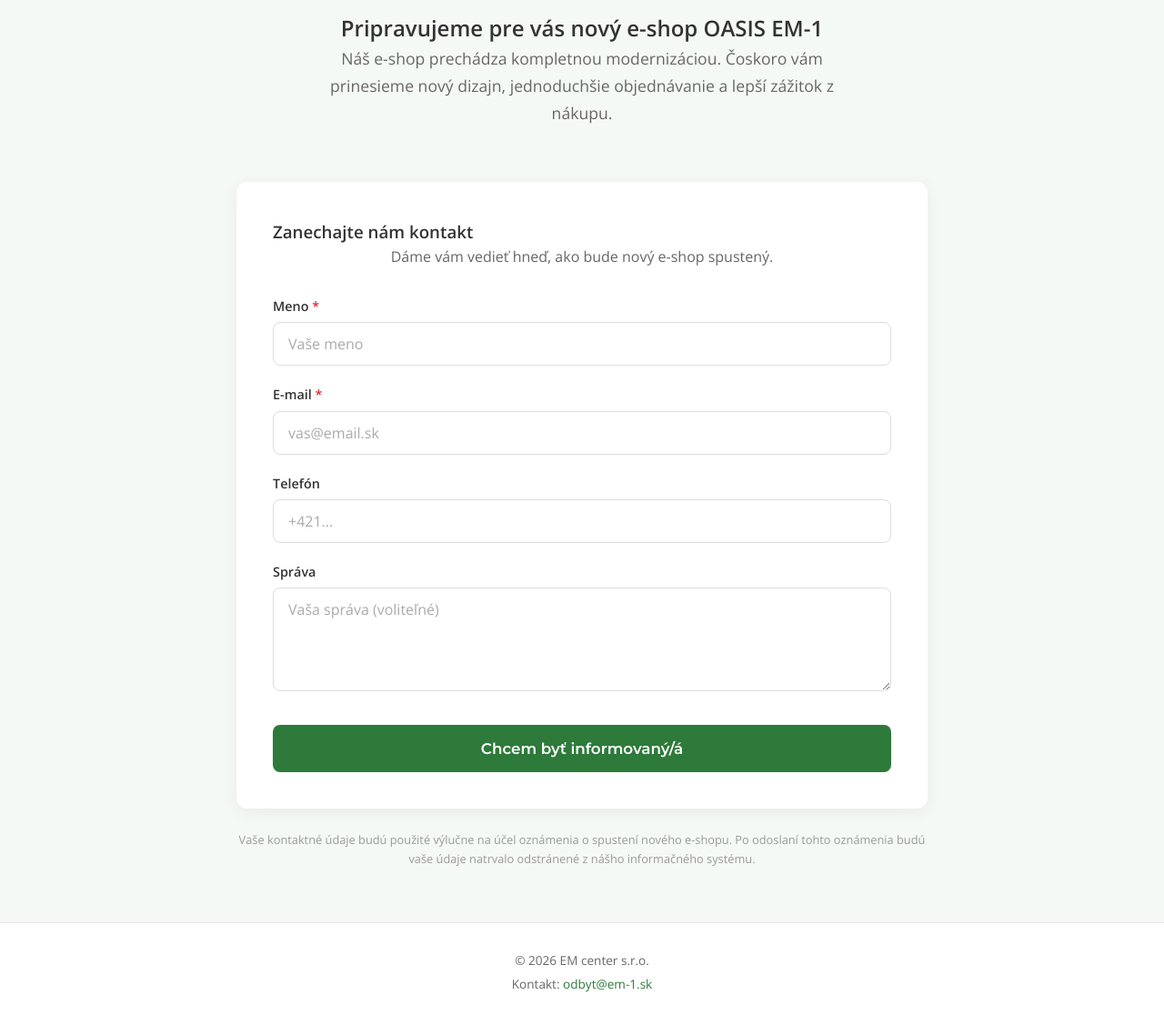
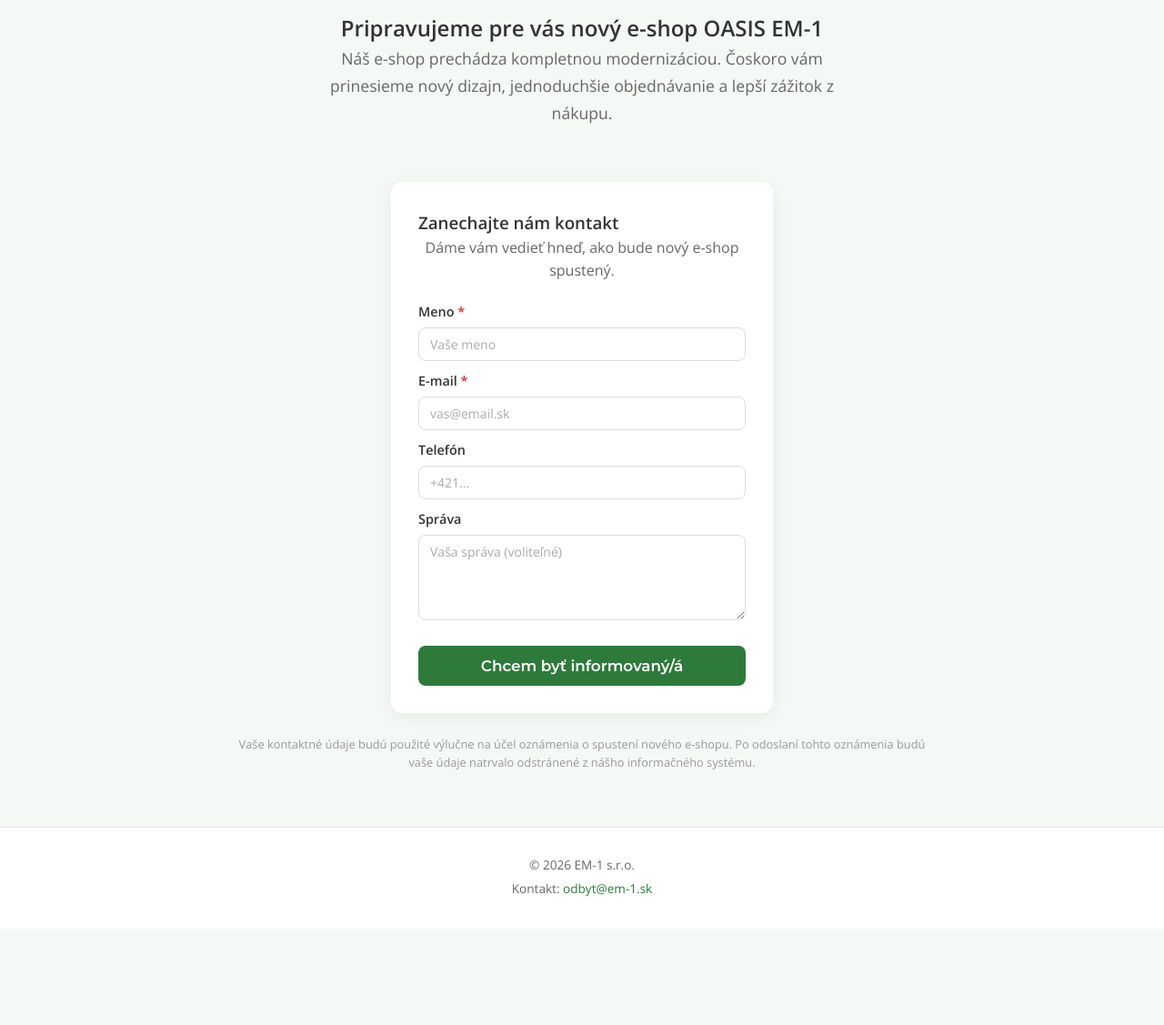
Before and after one commit to rauschiccsk/emcenter-web, a Python web app: template app/templates/index.html in a window 1280 px wide. Shown: the part 133-1260 px from the top of the page at 91% size. After the commit the page ends 1119 px from the top, so only its background shows below. Run offline with Jinja, Linux system fonts and the light colour scheme; the template is opened without the code that fills it, so the values that code supplies are empty.

Commit message:
cosmetic: shrink contact form, update footer to EM-1 s.r.o.
- Footer: "EM center s.r.o." → "EM-1 s.r.o."
- Form wrapper: max-width 420px, padding 30px
- Inputs: padding 8px 12px, font-size 14px
- Form groups: margin-bottom 10px
- Textarea: min-height 80px
- Submit button: padding 12px

Co-Authored-By: Claude Opus 4.6 <noreply@anthropic.com>

```diff
--- a/app/templates/index.html
+++ b/app/templates/index.html
@@ -76,7 +76,7 @@
     <!-- Footer -->
     <footer class="footer">
         <div class="container">
-            <p>&copy; 2026 EM center s.r.o.</p>
+            <p>&copy; 2026 EM-1 s.r.o.</p>
             <p>Kontakt: <a href="mailto:odbyt@em-1.sk">odbyt@em-1.sk</a></p>
         </div>
     </footer>
--- a/static/css/style.css
+++ b/static/css/style.css
@@ -89,8 +89,10 @@ body {
 .form-wrapper {
     background-color: var(--white);
     border-radius: 12px;
-    padding: 40px;
+    padding: 30px;
     box-shadow: 0 4px 20px rgba(0, 0, 0, 0.06);
+    max-width: 420px;
+    margin: 0 auto;
 }
 
 .form-wrapper h2 {
@@ -105,11 +107,11 @@ body {
 .form-subtitle {
     text-align: center;
     color: var(--text-light);
-    margin-bottom: 30px;
+    margin-bottom: 20px;
 }
 
 .form-group {
-    margin-bottom: 20px;
+    margin-bottom: 10px;
 }
 
 .form-group label {
@@ -127,11 +129,11 @@ body {
 .form-group input,
 .form-group textarea {
     width: 100%;
-    padding: 12px 16px;
+    padding: 8px 12px;
     border: 1px solid var(--border);
     border-radius: var(--radius);
     font-family: 'Open Sans', sans-serif;
-    font-size: 1rem;
+    font-size: 14px;
     color: var(--text);
     background-color: var(--white);
     transition: border-color 0.2s ease, box-shadow 0.2s ease;
@@ -151,12 +153,12 @@ body {
 
 .form-group textarea {
     resize: vertical;
-    min-height: 100px;
+    min-height: 80px;
 }
 
 button[type="submit"] {
     width: 100%;
-    padding: 16px;
+    padding: 12px;
     border: none;
     border-radius: var(--radius);
     background-color: var(--primary);
```
